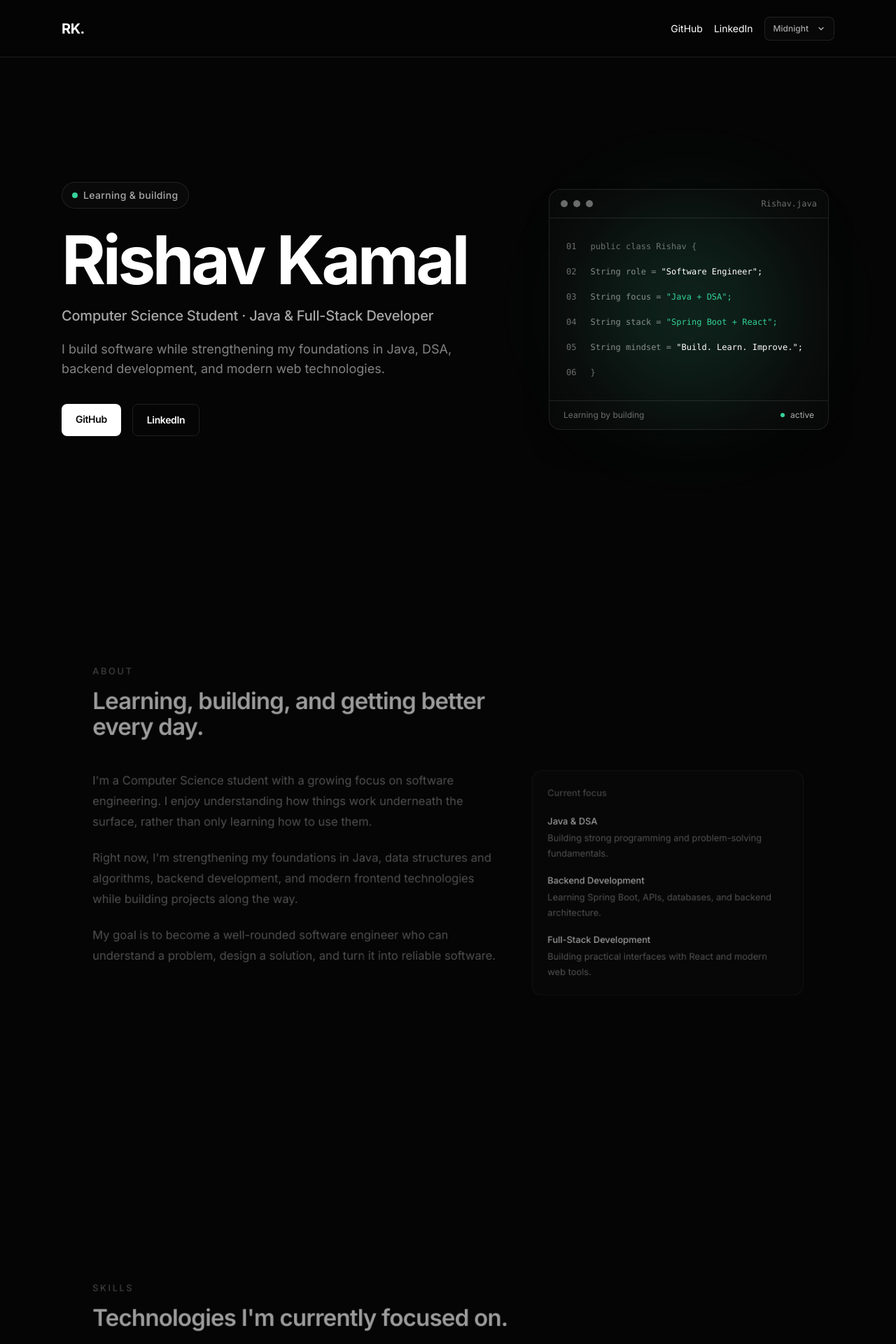
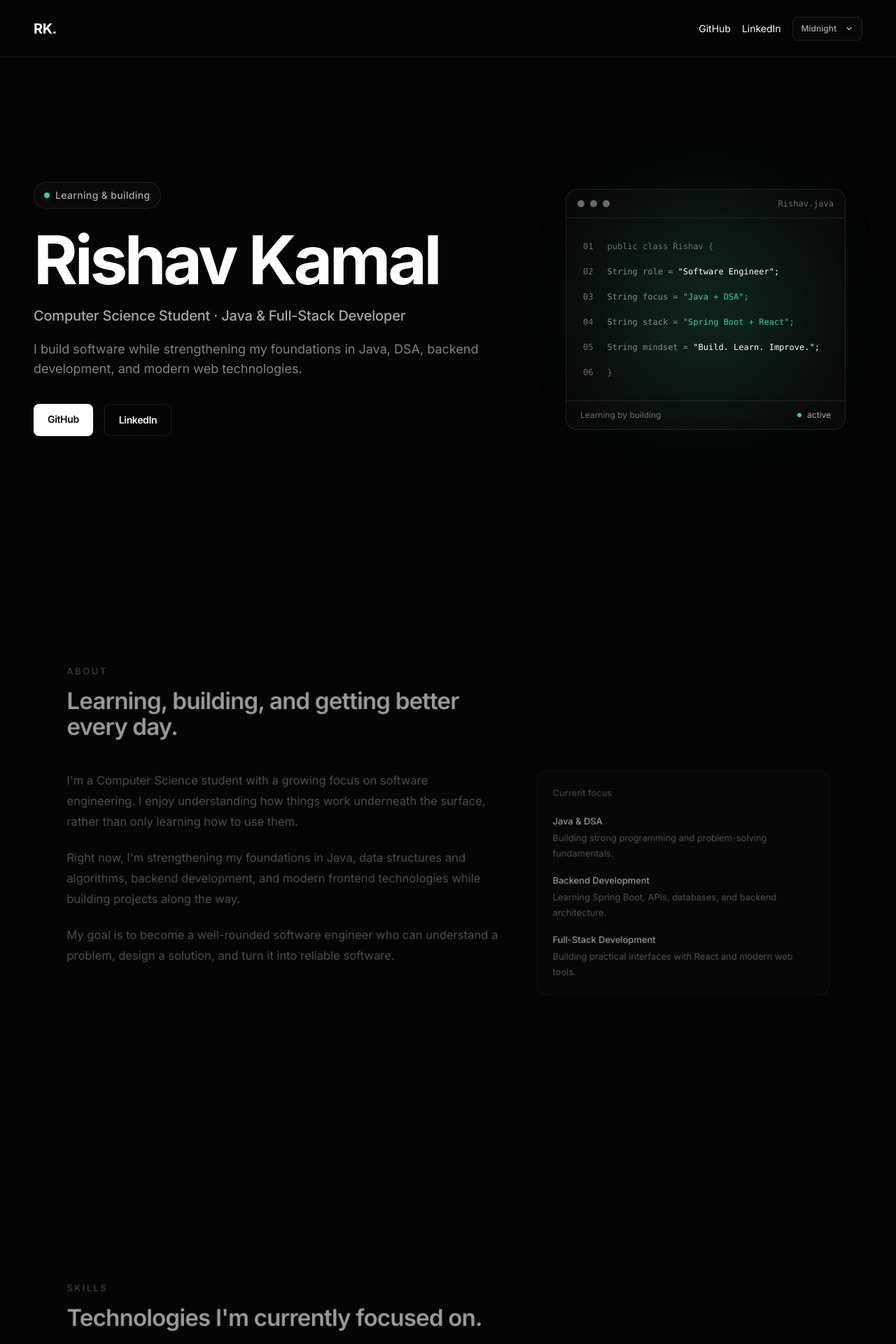
Before and after one commit to RishavKamal/portfolio, a React (Vite) app: page / in a window 1280 px wide. Shown: the top 1920 px of the page at 70% size. Built offline with nearby package versions, Linux system fonts and the light colour scheme.

Commit message:
Update portfolio layout

```diff
--- a/src/components/About.jsx
+++ b/src/components/About.jsx
@@ -68,7 +68,7 @@ const About = () => {
       className="scroll-mt-24 min-h-[calc(100vh-81px)]"
     >
       <div className="about-content flex min-h-[calc(100vh-81px)] items-center">
-        <div className="mx-auto w-full max-w-6xl px-6 py-24 sm:py-32">
+        <div className="portfolio-container py-24 sm:py-32">
 
           {/* Section heading */}
           <div className="max-w-2xl">
--- a/src/components/Contact.jsx
+++ b/src/components/Contact.jsx
@@ -69,7 +69,7 @@ const Contact = () => {
       className="scroll-mt-24 min-h-[calc(100vh-81px)]"
     >
       <div className="contact-content flex min-h-[calc(100vh-81px)] items-center">
-        <div className="mx-auto w-full max-w-6xl px-6 py-24 sm:py-32">
+        <div className="portfolio-container py-24 sm:py-32">
 
           <div className="max-w-3xl">
 
--- a/src/components/Education.jsx
+++ b/src/components/Education.jsx
@@ -69,7 +69,7 @@ const Education = () => {
       className="scroll-mt-24 min-h-[calc(100vh-81px)]"
     >
       <div className="education-content flex min-h-[calc(100vh-81px)] items-center">
-        <div className="mx-auto w-full max-w-6xl px-6 py-24 sm:py-32">
+        <div className="portfolio-container py-24 sm:py-32">
 
           {/* Section heading */}
           <div className="max-w-2xl">
--- a/src/components/Hero.jsx
+++ b/src/components/Hero.jsx
@@ -210,7 +210,7 @@ const Hero = () => {
     <section
       ref={heroRef}
       id="hero"
-      className="mx-auto grid min-h-[calc(100vh-81px)] max-w-6xl items-center gap-16 px-6 py-20 xl:grid-cols-[1.2fr_0.8fr]"
+      className="portfolio-container grid min-h-[calc(100vh-81px)] items-center gap-16 py-20 xl:grid-cols-[1.2fr_0.8fr]"
     >
       {/* Left side */}
       <div className="max-w-5xl">
@@ -275,6 +275,7 @@ const Hero = () => {
           >
             LinkedIn
           </a>
+
         </div>
       </div>
 
--- a/src/components/Navbar.jsx
+++ b/src/components/Navbar.jsx
@@ -157,7 +157,10 @@ const Navbar = () => {
       }
     };
 
-    document.addEventListener("keydown", handleKeyDown);
+    document.addEventListener(
+      "keydown",
+      handleKeyDown
+    );
 
     document.body.style.overflow = menuOpen
       ? "hidden"
@@ -204,7 +207,7 @@ const Navbar = () => {
             : "border-(--border) bg-(--bg)/90 backdrop-blur-md"
         }`}
       >
-        <div className="mx-auto max-w-6xl px-6">
+        <div className="portfolio-container">
           <div className="flex h-[81px] items-center justify-between">
 
             {/* ==================================================
@@ -304,7 +307,9 @@ const Navbar = () => {
                 aria-expanded={menuOpen}
                 aria-controls="mobile-navigation"
                 onClick={() =>
-                  setMenuOpen((previous) => !previous)
+                  setMenuOpen(
+                    (previous) => !previous
+                  )
                 }
                 className="relative flex h-10 w-10 items-center justify-center rounded-lg border border-(--border) bg-(--surface) text-(--text-muted) transition-[background-color,border-color,color] duration-300 hover:border-(--border-hover) hover:bg-(--surface-hover) hover:text-(--text) focus-visible:ring-2 focus-visible:ring-(--accent)"
               >
--- a/src/components/Skills.jsx
+++ b/src/components/Skills.jsx
@@ -77,7 +77,7 @@ const Skills = () => {
       className="scroll-mt-24 min-h-[calc(100vh-81px)]"
     >
       <div className="skills-content flex min-h-[calc(100vh-81px)] items-center">
-        <div className="mx-auto w-full max-w-6xl px-6 py-24 sm:py-32">
+        <div className="portfolio-container py-24 sm:py-32">
 
           {/* Section heading */}
           <div className="max-w-2xl">
--- a/src/index.css
+++ b/src/index.css
@@ -1,24 +1,17 @@
 @import url("https://fonts.googleapis.com/css2?family=Inter:wght@400;500;600;700&display=swap");
 @import "tailwindcss";
 
-/* =========================================================
-   TAILWIND THEME
-========================================================= */
-
 @theme {
   --font-inter: "Inter", system-ui, sans-serif;
-
-  /* Smooth navbar easing */
   --ease-menu: cubic-bezier(0.22, 1, 0.36, 1);
 }
 
 /* =========================================================
-   DEFAULT THEME — MIDNIGHT
+   THEME VARIABLES
    ========================================================= */
 
 :root {
   --bg: #050505;
-
   --text: #ffffff;
   --text-muted: rgba(255, 255, 255, 0.65);
   --text-soft: rgba(255, 255, 255, 0.5);
@@ -41,13 +34,8 @@
   color-scheme: dark;
 }
 
-/* =========================================================
-   MIDNIGHT
-========================================================= */
-
 html[data-theme="midnight"] {
   --bg: #050505;
-
   --text: #ffffff;
   --text-muted: rgba(255, 255, 255, 0.65);
   --text-soft: rgba(255, 255, 255, 0.5);
@@ -57,7 +45,7 @@ html[data-theme="midnight"] {
   --surface-hover: rgba(255, 255, 255, 0.05);
 
   --border: rgba(255, 255, 255, 0.1);
-  --border-hover: rgba(255, 255, 255, 0.2);
+  --border-hover: rgba(255, 255, 255, 255, 0.2);
 
   --accent: #34d399;
   --accent-soft: rgba(52, 211, 153, 0.12);
@@ -70,13 +58,8 @@ html[data-theme="midnight"] {
   color-scheme: dark;
 }
 
-/* =========================================================
-   ARCTIC
-========================================================= */
-
 html[data-theme="arctic"] {
   --bg: #f5f7fb;
-
   --text: #111827;
   --text-muted: rgba(17, 24, 39, 0.72);
   --text-soft: rgba(17, 24, 39, 0.58);
@@ -99,13 +82,8 @@ html[data-theme="arctic"] {
   color-scheme: light;
 }
 
-/* =========================================================
-   SLATE
-========================================================= */
-
 html[data-theme="slate"] {
   --bg: #0b1220;
-
   --text: #e5e7eb;
   --text-muted: rgba(229, 231, 235, 0.68);
   --text-soft: rgba(229, 231, 235, 0.52);
@@ -128,13 +106,8 @@ html[data-theme="slate"] {
   color-scheme: dark;
 }
 
-/* =========================================================
-   EMERALD
-========================================================= */
-
 html[data-theme="emerald"] {
   --bg: #06110d;
-
   --text: #ecfdf5;
   --text-muted: rgba(236, 253, 245, 0.68);
   --text-soft: rgba(236, 253, 245, 0.52);
@@ -158,7 +131,7 @@ html[data-theme="emerald"] {
 }
 
 /* =========================================================
-   GLOBAL
+   GLOBAL STYLES
    ========================================================= */
 
 * {
@@ -172,7 +145,6 @@ html {
 body {
   margin: 0;
   min-width: 320px;
-
   background-color: var(--bg);
   color: var(--text);
 
@@ -201,22 +173,44 @@ a:focus-visible {
   outline-offset: 4px;
 }
 
-/* =========================================================
-   PRIMARY BUTTON
-========================================================= */
-
 .primary-button {
   background-color: var(--button-primary-bg);
   color: var(--button-primary-text);
 }
 
-/* =========================================================
-   TEXT SELECTION
-========================================================= */
-
 ::selection {
   background: var(--accent-soft);
   color: var(--text);
+}
+
+/* =========================================================
+   PORTFOLIO CONTENT CONTAINER
+   ========================================================= */
+
+.portfolio-container {
+  width: 100%;
+  max-width: 1400px;
+  margin-inline: auto;
+  padding-inline: 24px;
+}
+
+@media (min-width: 768px) {
+  .portfolio-container {
+    padding-inline: 40px;
+  }
+}
+
+@media (min-width: 1280px) {
+  .portfolio-container {
+    padding-inline: 48px;
+  }
+}
+
+@media (min-width: 1536px) {
+  .portfolio-container {
+    max-width: 1500px;
+    padding-inline: 56px;
+  }
 }
 
 /* =========================================================
@@ -225,10 +219,8 @@ a:focus-visible {
 
 .typing-cursor {
   display: inline-block;
-
   width: 1.5px;
   height: 0.9em;
-
   margin-left: 0.15em;
 
   vertical-align: -0.08em;
@@ -240,9 +232,7 @@ a:focus-visible {
 
 .typing-cursor.active {
   opacity: 1;
-
-  animation:
-    cursor-blink 0.8s steps(1) infinite;
+  animation: cursor-blink 0.8s steps(1) infinite;
 }
 
 @keyframes cursor-blink {
@@ -258,7 +248,7 @@ a:focus-visible {
 }
 
 /* =========================================================
-   DESKTOP NAVBAR ENTRANCE
+   NAVBAR
    ========================================================= */
 
 @keyframes desktop-nav-enter {
@@ -293,10 +283,6 @@ a:focus-visible {
   transform: translateY(-1px);
 }
 
-/* =========================================================
-   ACTIVE / HOVER UNDERLINE
-========================================================= */
-
 .nav-active-line {
   position: absolute;
 
@@ -322,21 +308,12 @@ a:focus-visible {
     opacity 300ms ease;
 }
 
-/* =========================================================
-   ACTIVE SECTION
-========================================================= */
-
 .desktop-nav-item.is-active .nav-active-line {
   opacity: 1;
   transform: scaleX(1);
 }
 
-/* =========================================================
-   HOVER ON NON-ACTIVE SECTION
-========================================================= */
-
-.desktop-nav-item:not(.is-active):hover
-  .nav-active-line {
+.desktop-nav-item:not(.is-active):hover .nav-active-line {
   opacity: 1;
   transform: scaleX(0.55);
 
@@ -346,7 +323,7 @@ a:focus-visible {
 }
 
 /* =========================================================
-   REDUCED MOTION
+   ACCESSIBILITY / REDUCED MOTION
    ========================================================= */
 
 @media (prefers-reduced-motion: reduce) {
```
Also changed, not shown: 1 other file (tests, documents, lock files or other folders). Lines whose indentation alone changed are shown as unchanged.
